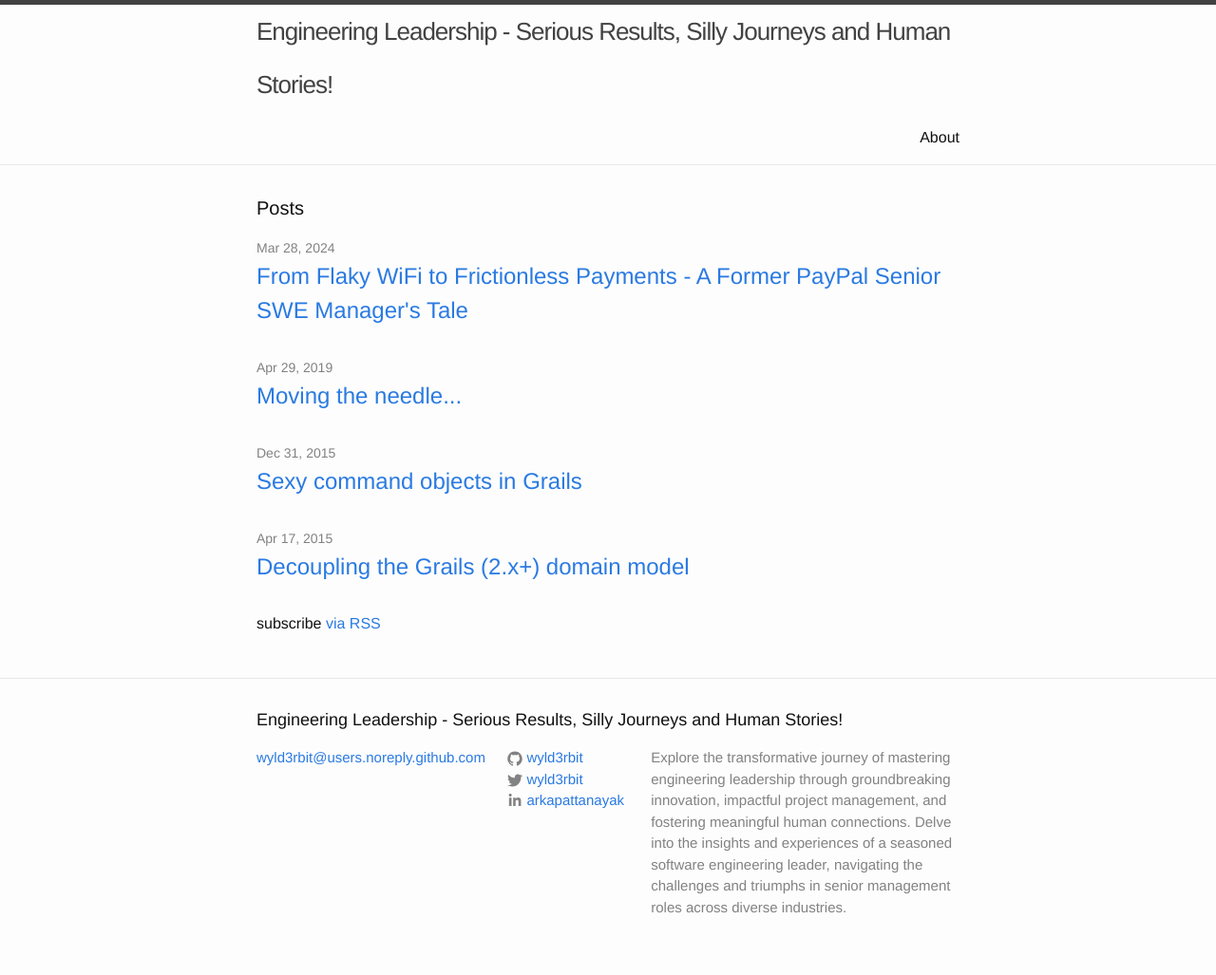
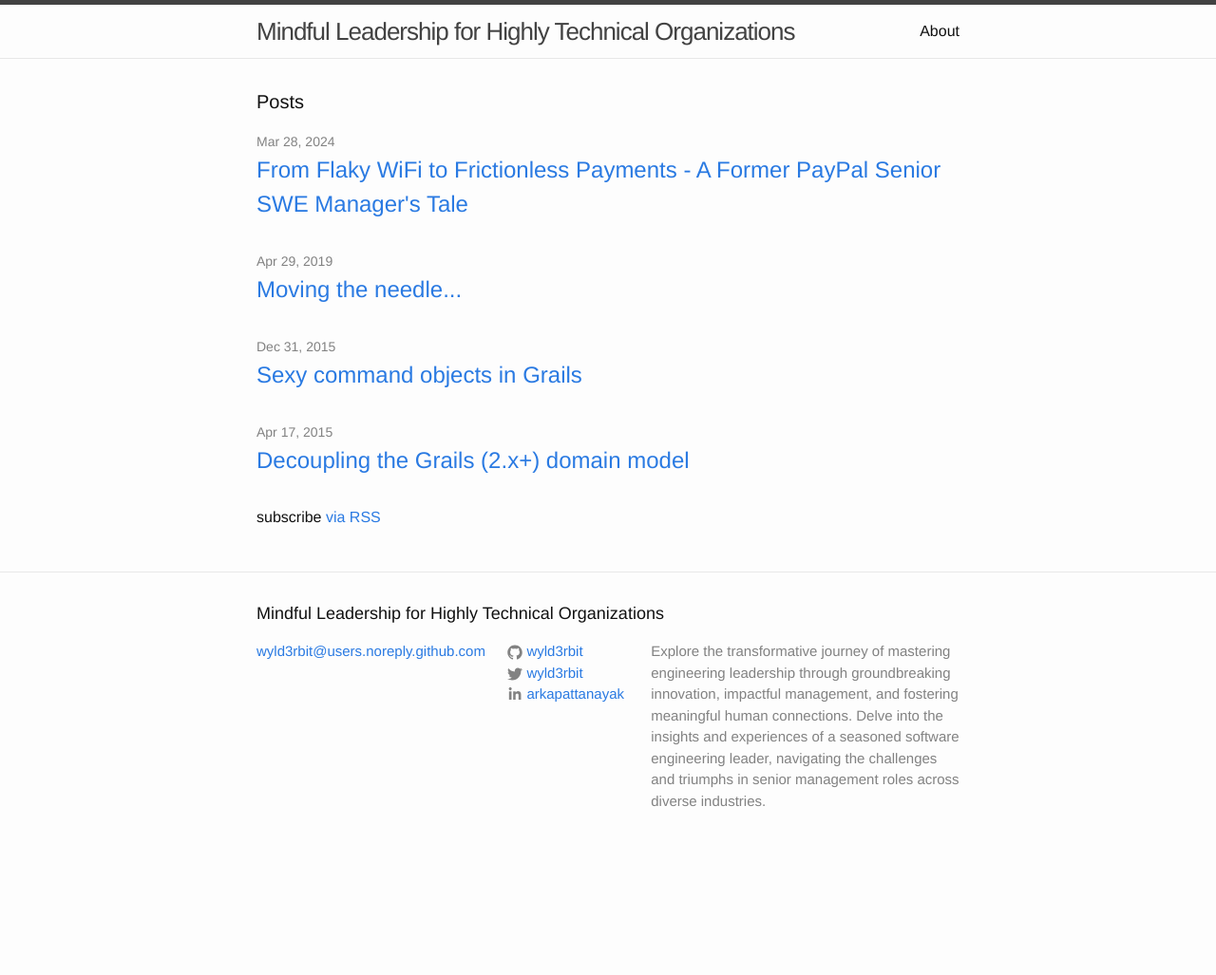
Before and after one commit to wyld3rbit/wyld3rbit.github.io, a Jekyll site: the page built from index.html, in a window 1280 px wide. Shown: the whole page at 95% size. Built offline with Jekyll 4.4.1, drawn with Linux system fonts in a browser that asks for light colours; after the commit the page ends 915 px from its top, so only the background shows below that.

Commit message:
Update _config.yml
Updated about page

```diff
--- a/_config.yml
+++ b/_config.yml
@@ -1,8 +1,8 @@
 # Site settings
-title: Engineering Leadership - Serious Results, Silly Journeys and Human Stories!
+title: Mindful Leadership for Highly Technical Organizations
 email: wyld3rbit@users.noreply.github.com
 description: > # this means to ignore newlines until "baseurl:"
-  Explore the transformative journey of mastering engineering leadership through groundbreaking innovation, impactful project management, and fostering meaningful human connections. Delve into the insights and experiences of a seasoned software engineering leader, navigating the challenges and triumphs in senior management roles across diverse industries.
+  Explore the transformative journey of mastering engineering leadership through groundbreaking innovation, impactful management, and fostering meaningful human connections. Delve into the insights and experiences of a seasoned software engineering leader, navigating the challenges and triumphs in senior management roles across diverse industries.
 baseurl: "" # the subpath of your site, e.g. /blog/
 url: "https://wyld3rbit.github.io" # the base hostname & protocol for your site
 twitter_username: wyld3rbit
```
